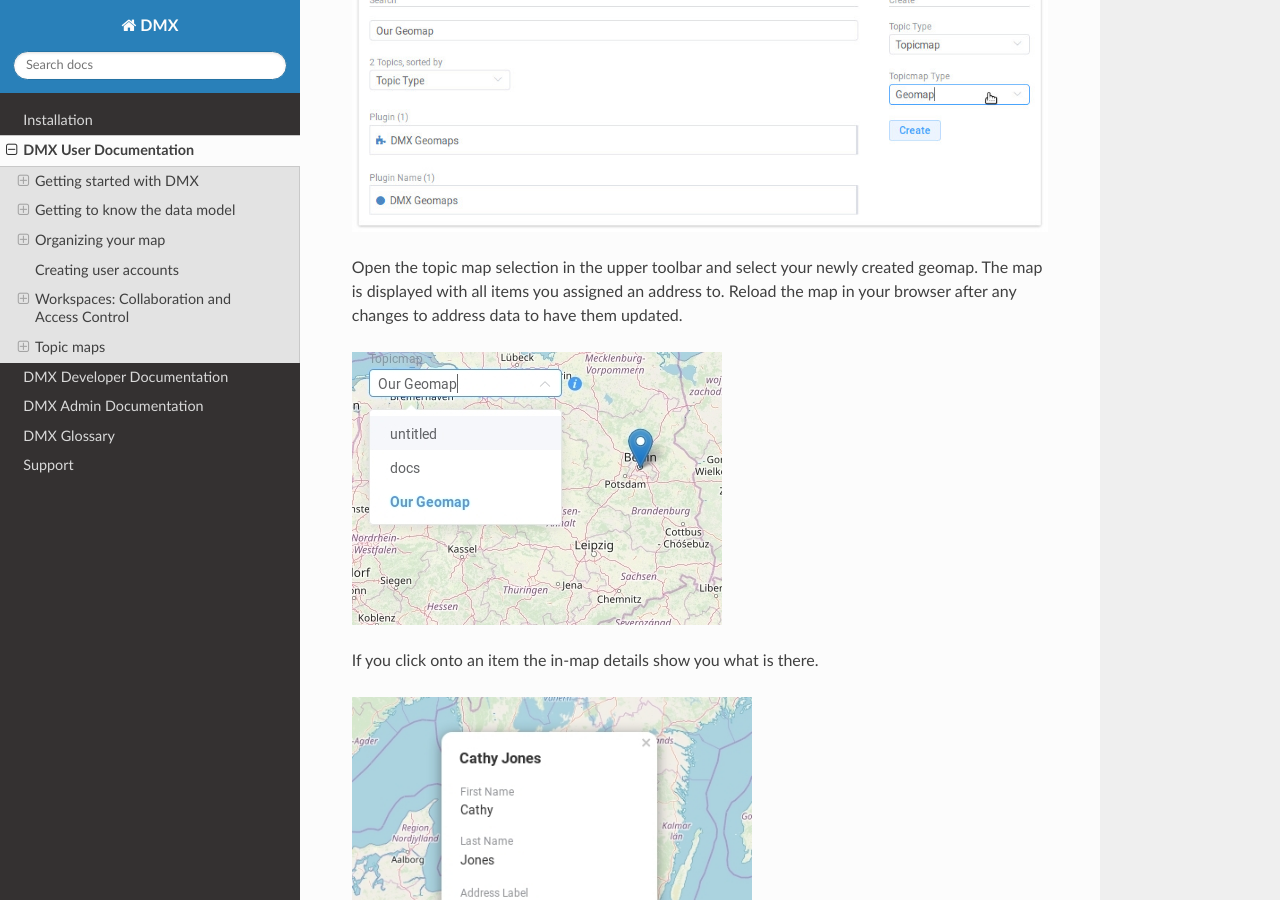
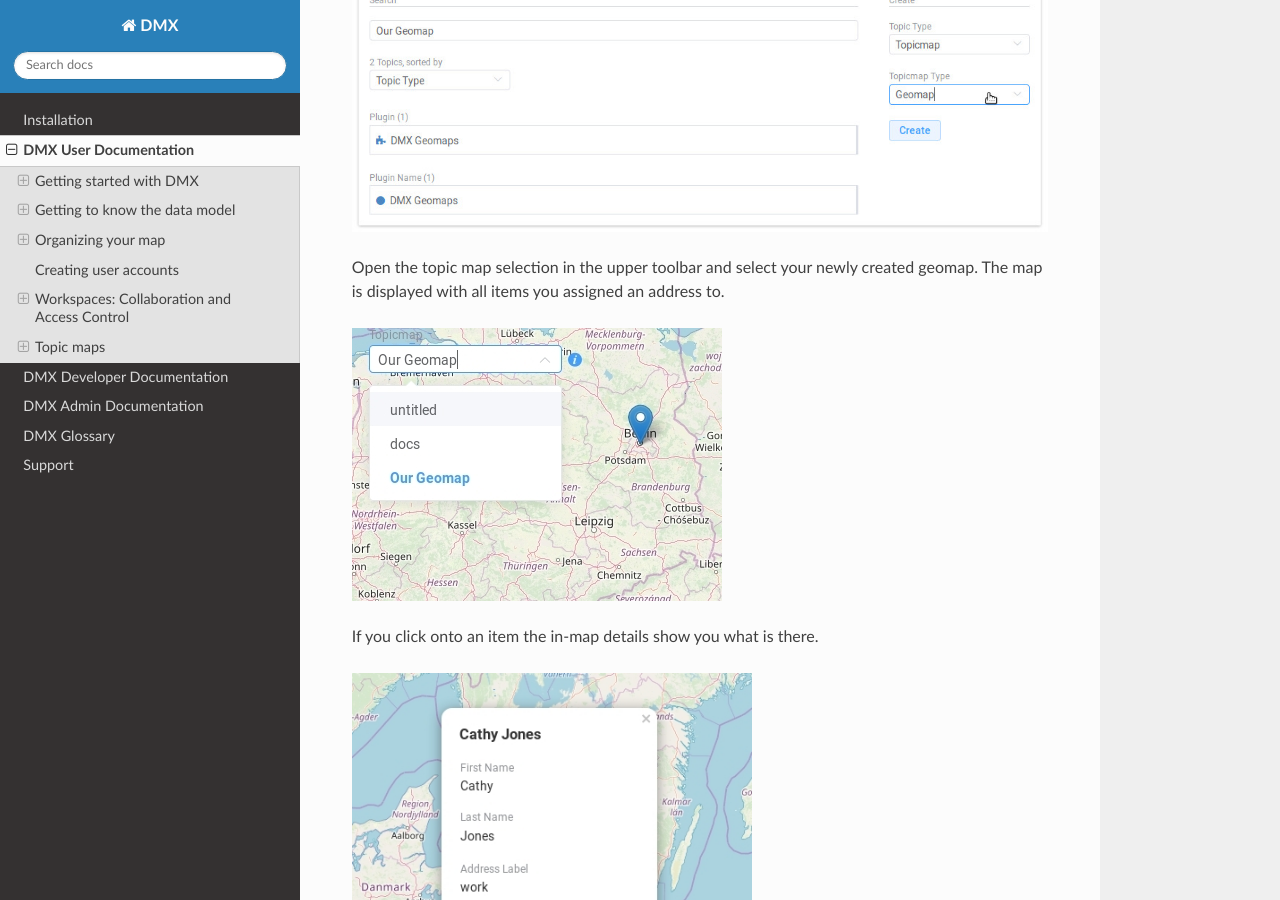
Before and after one commit to dmx-systems/dmx-documentation, a Sphinx documentation site: the page built from docs/user.rst, in a window 1280 px wide and 900 px high, scrolled down 13237 px. Built offline with Sphinx 7.4.7 and the Read the Docs theme 2.0.0, drawn with Linux system fonts in a browser that asks for light colours.

Commit message:
Updated user.rst, geodata section

```diff
--- a/docs/user.rst
+++ b/docs/user.rst
@@ -343,7 +343,6 @@
 
 Open the topic map selection in the upper toolbar and select your newly created geomap.
 The map is displayed with all items you assigned an address to.
-Reload the map in your browser after any changes to address data to have them updated.
 
 .. image:: _static/topic-map-selection.jpg
 
```
